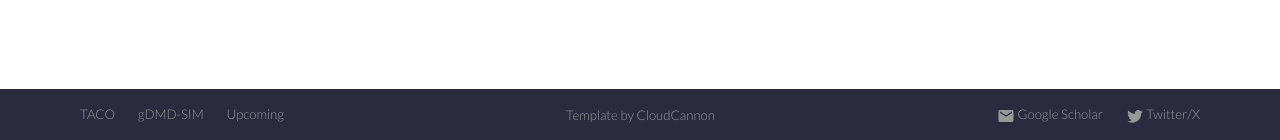
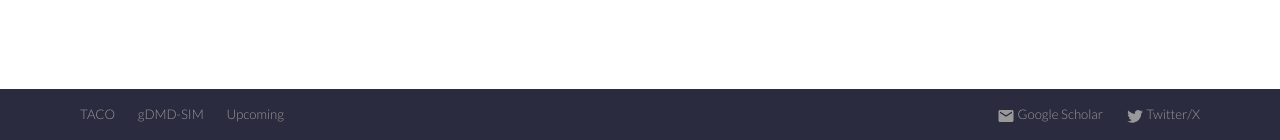
Before and after one commit to DZGong/DZGong.github.io, a Jekyll site: the page built from about.html, in a window 1280 px wide and 900 px high, scrolled down 875 px. Shown: the part 757-897 px from the top of the window. Built offline with Jekyll 4.4.1, drawn with Linux system fonts in a browser that asks for light colours; nearby versions of some CDN libraries.

Commit message:
test change 15

```diff
--- a/_layouts/default.html
+++ b/_layouts/default.html
@@ -64,11 +64,11 @@
 						</li>
 					{% endfor %}
 				</ul>
-				<p class="copyright">
+				<!-- <p class="copyright">
 					<a href="https://cloudcannon.com/">
 						Template by CloudCannon
 					</a>
-				</p>
+				</p> -->
 			</div>
 		</footer>
 
```
